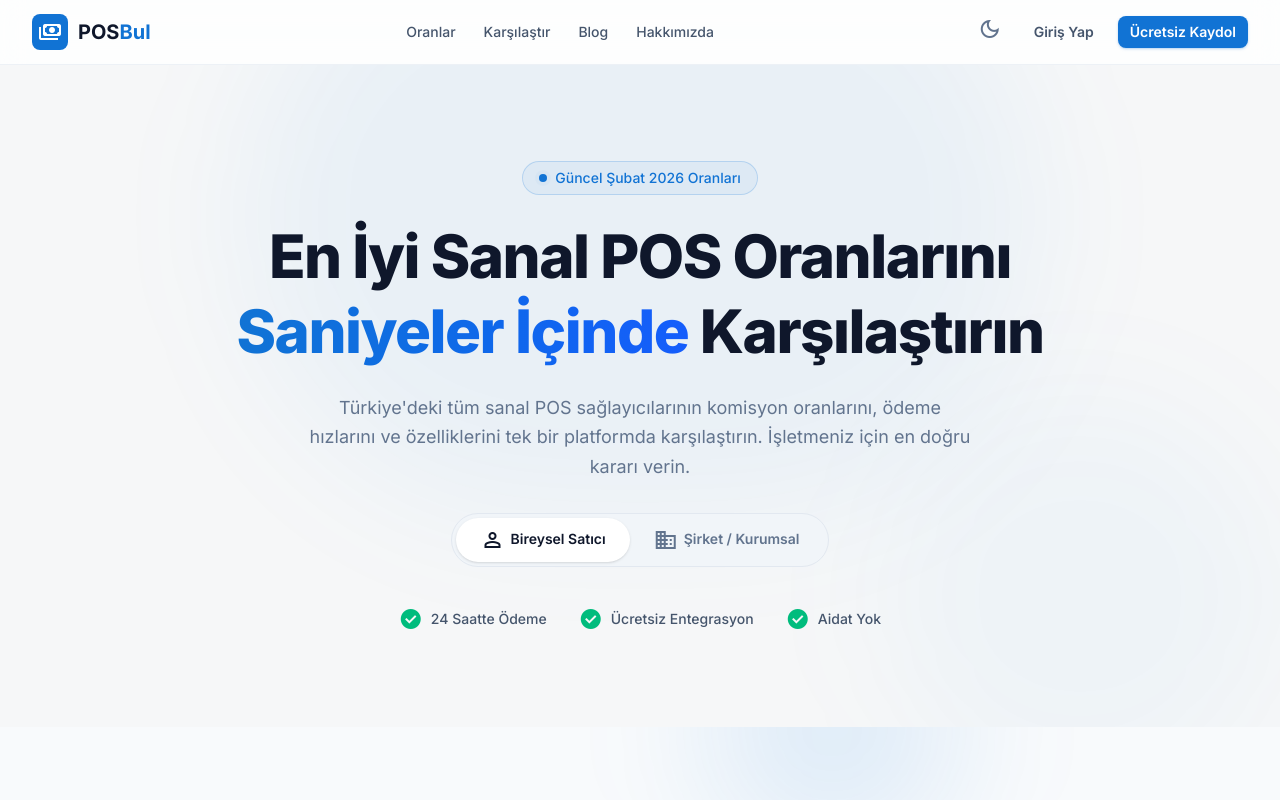
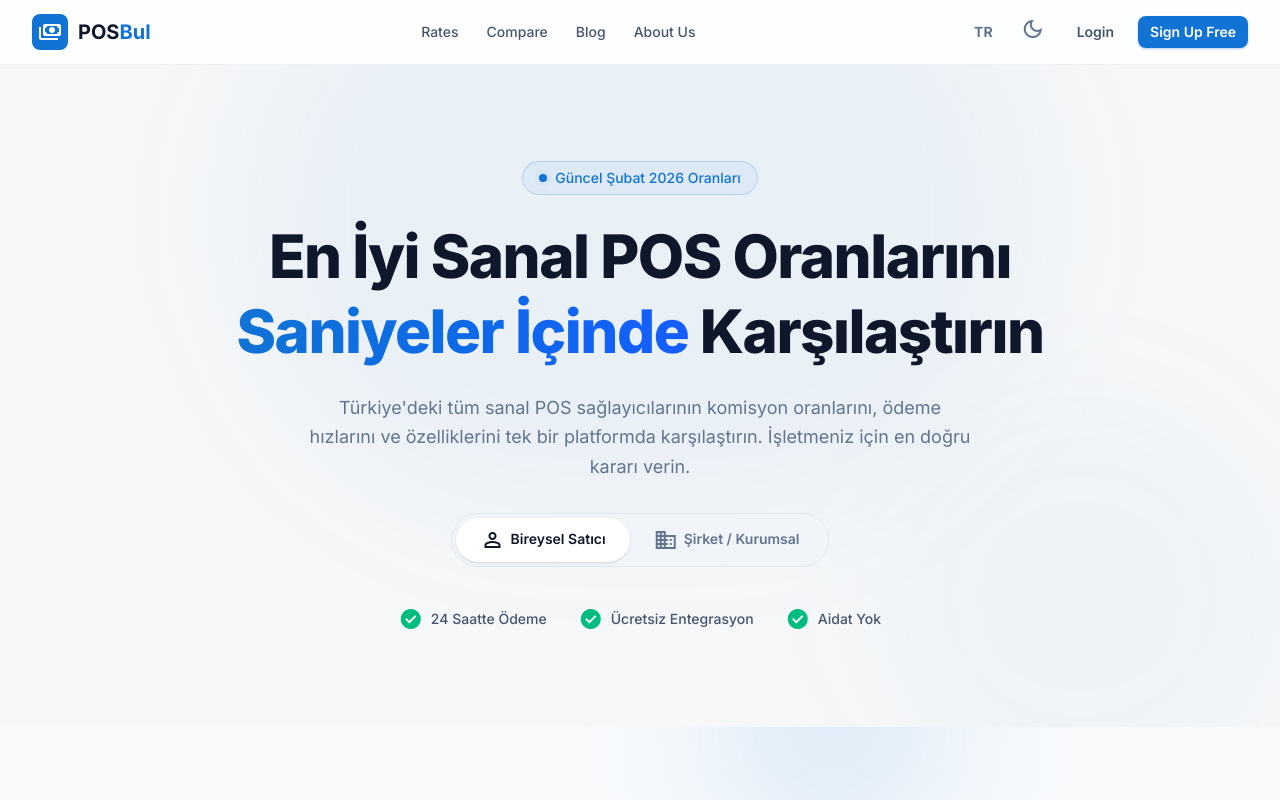
Before and after one commit to 265barancan/posbul, a React (Vite) app: page / in a window 1280 px wide. Shown: the top 800 px of the page. Built offline with nearby package versions, Linux system fonts and the light colour scheme.

Commit message:
feat: implement i18n support with tr/en locales

```diff
--- a/package.json
+++ b/package.json
@@ -17,9 +17,12 @@
     "clsx": "^2.1.1",
     "firebase": "^12.9.0",
     "framer-motion": "^12.34.2",
+    "i18next": "^25.8.13",
+    "i18next-browser-languagedetector": "^8.2.1",
     "react": "^19.2.0",
     "react-dom": "^19.2.0",
     "react-helmet-async": "^2.0.5",
+    "react-i18next": "^16.5.4",
     "react-router-dom": "^7.13.0",
     "recharts": "^3.7.0",
     "tailwind-merge": "^3.4.1",
--- a/src/components/layout/Header.tsx
+++ b/src/components/layout/Header.tsx
@@ -3,19 +3,23 @@ import { Link, useLocation } from "react-router-dom";
 import { useThemeStore } from "../../store/themeStore";
 import Button from "../ui/Button";
 
+import { useTranslation } from "react-i18next";
+
 const NAV_LINKS = [
-    { label: "Oranlar", href: "/#oranlar" },
-    { label: "Karşılaştır", href: "/karsilastir" },
-    { label: "Blog", href: "/blog" },
-    { label: "Hakkımızda", href: "/hakkimizda" },
+    { key: "rates", href: "/#oranlar" },
+    { key: "compare", href: "/karsilastir" },
+    { key: "blog", href: "/blog" },
+    { key: "about", href: "/hakkimizda" },
 ];
 
 function NavLink({
     link,
+    label,
     pathname,
     onClick,
 }: {
-    link: { label: string; href: string };
+    link: { key: string; href: string };
+    label: string;
     pathname: string;
     onClick?: () => void;
 }) {
@@ -30,11 +34,11 @@ function NavLink({
                 href={link.href}
                 onClick={onClick}
                 className={`rounded-lg px-3 py-2 text-sm font-medium transition-colors ${isActive
-                        ? "bg-primary/10 text-primary"
-                        : "text-slate-600 hover:bg-slate-100 hover:text-slate-900 dark:text-slate-300 dark:hover:bg-slate-800 dark:hover:text-white"
+                    ? "bg-primary/10 text-primary"
+                    : "text-slate-600 hover:bg-slate-100 hover:text-slate-900 dark:text-slate-300 dark:hover:bg-slate-800 dark:hover:text-white"
                     }`}
             >
-                {link.label}
+                {label}
             </a>
         );
     }
@@ -44,11 +48,11 @@ function NavLink({
             to={link.href}
             onClick={onClick}
             className={`rounded-lg px-3 py-2 text-sm font-medium transition-colors ${isActive
-                    ? "bg-primary/10 text-primary"
-                    : "text-slate-600 hover:bg-slate-100 hover:text-slate-900 dark:text-slate-300 dark:hover:bg-slate-800 dark:hover:text-white"
+                ? "bg-primary/10 text-primary"
+                : "text-slate-600 hover:bg-slate-100 hover:text-slate-900 dark:text-slate-300 dark:hover:bg-slate-800 dark:hover:text-white"
                 }`}
         >
-            {link.label}
+            {label}
         </Link>
     );
 }
@@ -57,6 +61,12 @@ export default function Header() {
     const [mobileOpen, setMobileOpen] = useState(false);
     const { isDark, toggle } = useThemeStore();
     const { pathname } = useLocation();
+    const { t, i18n } = useTranslation();
+
+    const changeLanguage = () => {
+        const newLang = i18n.language === "tr" ? "en" : "tr";
+        i18n.changeLanguage(newLang);
+    };
 
     const toggleMobile = useCallback(() => setMobileOpen((p) => !p), []);
     const closeMobile = useCallback(() => setMobileOpen(false), []);
@@ -78,7 +88,7 @@ export default function Header() {
                     {/* Desktop Nav */}
                     <nav className="hidden items-center gap-1 md:flex" aria-label="Ana menü">
                         {NAV_LINKS.map((link) => (
-                            <NavLink key={link.href} link={link} pathname={pathname} />
+                            <NavLink key={link.href} link={link} label={t(`nav.${link.key}`)} pathname={pathname} />
                         ))}
                     </nav>
 
@@ -86,9 +96,17 @@ export default function Header() {
                     <div className="hidden items-center gap-3 md:flex">
                         {/* Dark Mode Toggle */}
                         <button
+                            onClick={changeLanguage}
+                            className="flex cursor-pointer items-center justify-center rounded-lg p-2 text-sm font-bold text-slate-500 uppercase transition-colors hover:bg-slate-100 hover:text-slate-700 dark:text-slate-400 dark:hover:bg-slate-800 dark:hover:text-slate-200"
+                            aria-label={t("header.changeLanguage")}
+                        >
+                            {i18n.language === "tr" ? "EN" : "TR"}
+                        </button>
+
+                        <button
                             onClick={toggle}
                             className="cursor-pointer rounded-lg p-2 text-slate-500 transition-colors hover:bg-slate-100 hover:text-slate-700 dark:text-slate-400 dark:hover:bg-slate-800 dark:hover:text-slate-200"
-                            aria-label={isDark ? "Açık moda geç" : "Koyu moda geç"}
+                            aria-label={isDark ? t("header.lightMode") : t("header.darkMode")}
                         >
                             <span className="material-symbols-outlined text-[20px]">
                                 {isDark ? "light_mode" : "dark_mode"}
@@ -96,19 +114,26 @@ export default function Header() {
                         </button>
 
                         <Button variant="ghost" size="sm">
-                            Giriş Yap
+                            {t("nav.login")}
                         </Button>
                         <Button variant="primary" size="sm">
-                            Ücretsiz Kaydol
+                            {t("nav.register")}
                         </Button>
                     </div>
 
                     {/* Mobile Buttons */}
                     <div className="flex items-center gap-2 md:hidden">
                         <button
+                            onClick={changeLanguage}
+                            className="cursor-pointer rounded-lg p-2 text-sm font-bold text-slate-500 uppercase transition-colors hover:bg-slate-100 dark:text-slate-400 dark:hover:bg-slate-800"
+                            aria-label={t("header.changeLanguage")}
+                        >
+                            {i18n.language === "tr" ? "EN" : "TR"}
+                        </button>
+                        <button
                             onClick={toggle}
                             className="cursor-pointer rounded-lg p-2 text-slate-500 transition-colors hover:bg-slate-100 dark:text-slate-400 dark:hover:bg-slate-800"
-                            aria-label={isDark ? "Açık moda geç" : "Koyu moda geç"}
+                            aria-label={isDark ? t("header.lightMode") : t("header.darkMode")}
                         >
                             <span className="material-symbols-outlined text-[20px]">
                                 {isDark ? "light_mode" : "dark_mode"}
@@ -145,6 +170,7 @@ export default function Header() {
                                 <NavLink
                                     key={link.href}
                                     link={link}
+                                    label={t(`nav.${link.key}`)}
                                     pathname={pathname}
                                     onClick={closeMobile}
                                 />
@@ -152,10 +178,10 @@ export default function Header() {
                         </div>
                         <div className="mt-6 flex flex-col gap-3 border-t border-slate-200 pt-6 dark:border-slate-800">
                             <Button variant="outline" className="w-full justify-center">
-                                Giriş Yap
+                                {t("nav.login")}
                             </Button>
                             <Button variant="primary" className="w-full justify-center">
-                                Ücretsiz Kaydol
+                                {t("nav.register")}
                             </Button>
                         </div>
                     </nav>
--- /dev/null
+++ b/src/i18n.ts
@@ -0,0 +1,28 @@
+import i18n from "i18next";
+import { initReactI18next } from "react-i18next";
+import LanguageDetector from "i18next-browser-languagedetector";
+
+import trTranslation from "./locales/tr/translation.json";
+import enTranslation from "./locales/en/translation.json";
+
+const resources = {
+    tr: {
+        translation: trTranslation,
+    },
+    en: {
+        translation: enTranslation,
+    },
+};
+
+i18n
+    .use(LanguageDetector)
+    .use(initReactI18next)
+    .init({
+        resources,
+        fallbackLng: "tr",
+        interpolation: {
+            escapeValue: false, // react already safes from xss
+        },
+    });
+
+export default i18n;
--- /dev/null
+++ b/src/locales/en/translation.json
@@ -0,0 +1,15 @@
+{
+    "nav": {
+        "rates": "Rates",
+        "compare": "Compare",
+        "blog": "Blog",
+        "about": "About Us",
+        "login": "Login",
+        "register": "Sign Up Free"
+    },
+    "header": {
+        "lightMode": "Switch to light mode",
+        "darkMode": "Switch to dark mode",
+        "changeLanguage": "Change language"
+    }
+}
--- /dev/null
+++ b/src/locales/tr/translation.json
@@ -0,0 +1,15 @@
+{
+    "nav": {
+        "rates": "Oranlar",
+        "compare": "Karşılaştır",
+        "blog": "Blog",
+        "about": "Hakkımızda",
+        "login": "Giriş Yap",
+        "register": "Ücretsiz Kaydol"
+    },
+    "header": {
+        "lightMode": "Açık moda geç",
+        "darkMode": "Koyu moda geç",
+        "changeLanguage": "Dili değiştir"
+    }
+}
--- a/src/main.tsx
+++ b/src/main.tsx
@@ -2,6 +2,7 @@ import { StrictMode } from "react";
 import { createRoot } from "react-dom/client";
 import "./index.css";
 import App from "./App";
+import "./i18n";
 
 createRoot(document.getElementById("root")!).render(
   <StrictMode>
```
Also changed, not shown: 1 other file (tests, documents, lock files or other folders).
